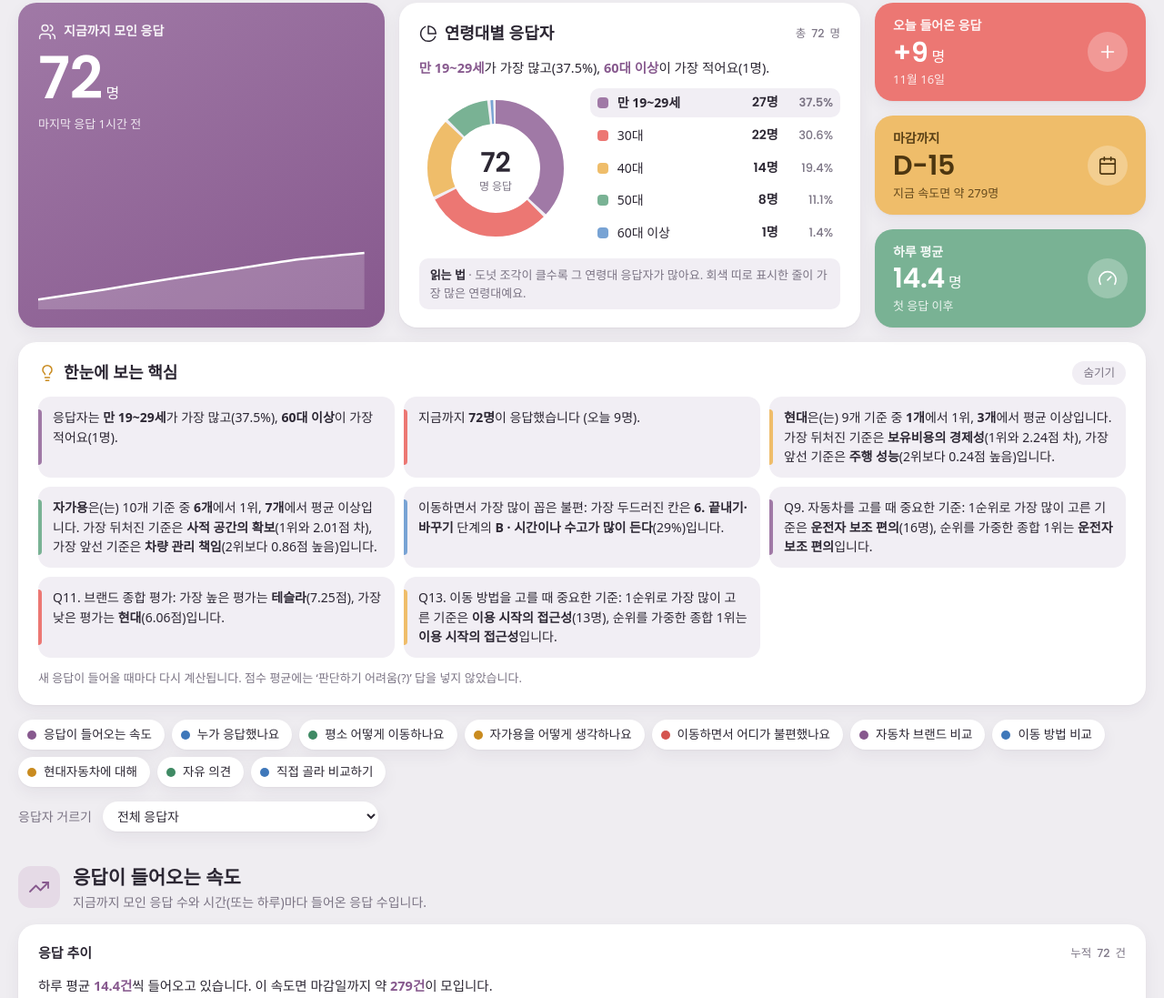
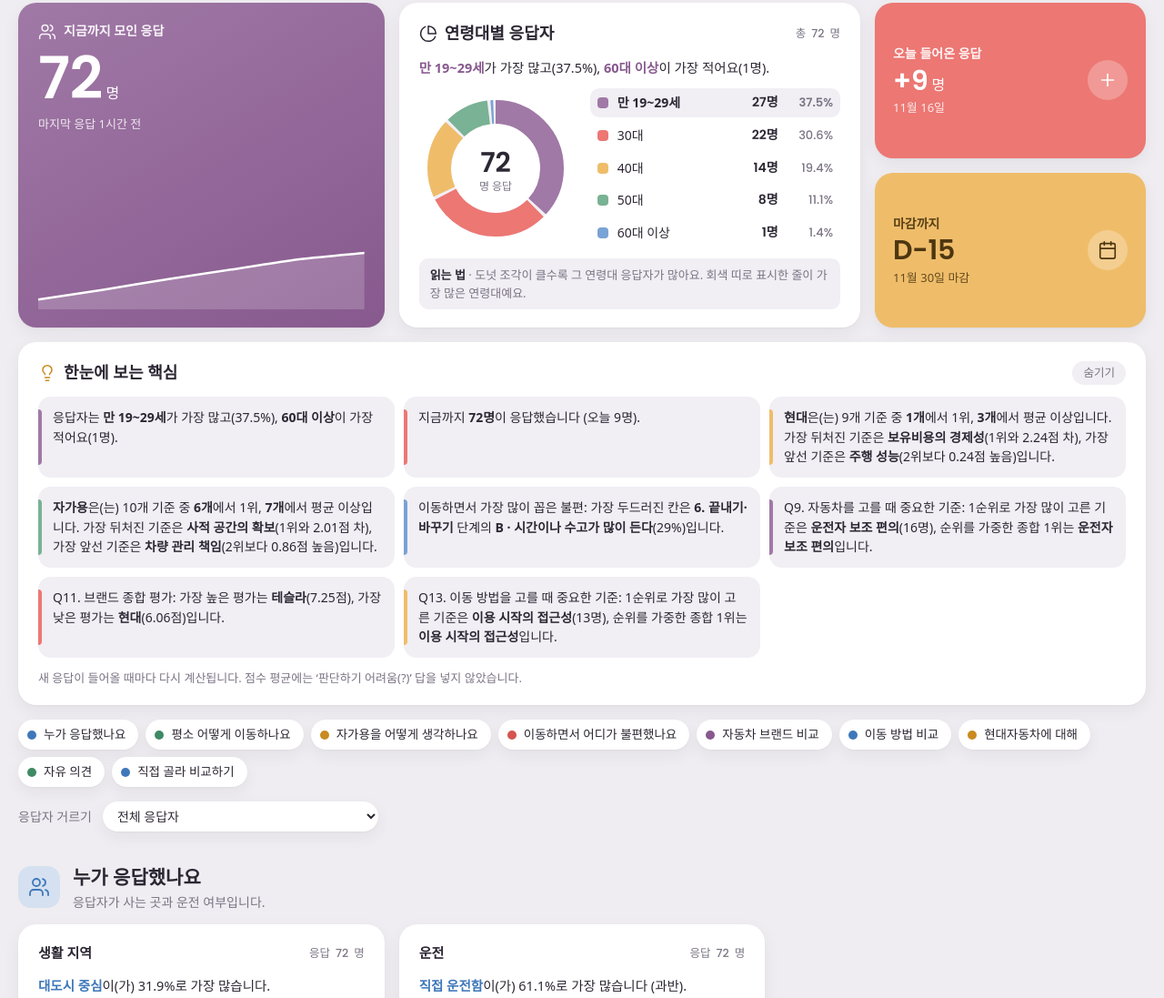
Before and after one commit to ghyun417/-, a plain HTML site: page dashboard/index.html in a window 1280 px wide. Shown: the part 164-1261 px from the top of the page at 91% size. Drawn offline with Linux system fonts and the light colour scheme; a web font is replaced by a local one.

Commit message:
Drop the daily average tile and the response pace section
Co-Authored-By: Claude Opus 5.5 <noreply@anthropic.com>
Claude-Session: https://claude.ai/code/session_01X5FkqyH53P9rnNtyb9SPS8

```diff
--- a/dashboard/index.html
+++ b/dashboard/index.html
@@ -108,7 +108,7 @@ button:focus-visible, select:focus-visible, input:focus-visible, a:focus-visible
 .tile.hero .spark-line { stroke: #fff; fill: none; stroke-width: 2.5; }
 .tile.hero .spark-area { fill: rgba(255, 255, 255, 0.18); }
 .tile.hero text { fill: rgba(255, 255, 255, 0.85); font-size: 11px; font-family: var(--font-body); }
-.minis { grid-column: span 3; display: grid; grid-template-rows: repeat(3, 1fr); gap: 16px; }
+.minis { grid-column: span 3; display: grid; grid-auto-rows: 1fr; gap: 16px; }
 .minis .tile { padding: 14px 20px; flex-direction: row; align-items: center; justify-content: space-between; gap: 10px; }
 .minis .tile .t-value { font-size: 30px; }
 .tile.coral { background: var(--coral); color: #fff; }
@@ -117,7 +117,7 @@ button:focus-visible, select:focus-visible, input:focus-visible, a:focus-visible
 .tile .t-ico { width: 44px; height: 44px; border-radius: 50%; display: grid; place-items: center; background: rgba(255, 255, 255, 0.25); }
 .tile .t-ico .ico { width: 22px; height: 22px; }
 .agecard { grid-column: span 5; }
-@media (max-width: 1080px) { .tile.hero { grid-column: span 6; } .agecard { grid-column: span 6; } .minis { grid-column: 1 / -1; grid-template-rows: none; grid-template-columns: repeat(3, 1fr); } }
+@media (max-width: 1080px) { .tile.hero { grid-column: span 6; } .agecard { grid-column: span 6; } .minis { grid-column: 1 / -1; grid-auto-rows: auto; grid-template-columns: repeat(2, 1fr); } }
 @media (max-width: 720px) { .tile.hero, .agecard { grid-column: 1 / -1; } .minis { grid-template-columns: 1fr; } .tile.hero .t-value { font-size: 52px; } }
 
 /* donut */
@@ -783,7 +783,7 @@ function render() {
   const secs = (hints.sections || []).map((sec) => ({ ...sec, re: new RegExp(sec.match), items: [] }));
   const etc = { id: "etc", title: "그 밖의 문항", desc: "", icon: "compare", color: "sky", items: [] };
   for (const it of items) (secs.find((sec) => sec.re.test(it.title)) || etc).items.push(it);
-  const allSecs = [{ id: "pace", title: "응답이 들어오는 속도", desc: "지금까지 모인 응답 수와 시간(또는 하루)마다 들어온 응답 수입니다.", icon: "trend", color: "mauve", items: [{ html: timelineCard }] }, ...secs, etc].filter((sec) => sec.items.length);
+  const allSecs = [...secs, etc].filter((sec) => sec.items.length);
   if (crossCard) allSecs.push({ id: "compare", title: "직접 골라 비교하기", desc: "두 문항을 골라, 한 문항의 답에 따라 다른 문항의 답이 어떻게 달라지는지 봅니다. 예: 연령대별로 자가용을 대하는 태도.", icon: "compare", color: "sky", items: [{ html: crossCard }] });
   const nav = `<nav class="nav hide-present" aria-label="바로가기">${allSecs.map((sec) => `<a href="#${sec.id}" class="c-${sec.color || "mauve"}"><i></i>${esc(sec.title)}</a>`).join("")}</nav>`;
   const secHTML = allSecs.map((sec) => `<section class="sec c-${sec.color || "mauve"}" id="${sec.id}"><div class="sec-head"><span class="s-ico">${icon(sec.icon)}</span><div><h2>${esc(sec.title)}</h2>${sec.desc ? `<p>${esc(sec.desc)}</p>` : ""}</div></div><div class="grid">${sec.items.map((x) => x.html).join("")}</div></section>`).join("");
@@ -795,8 +795,7 @@ function render() {
   const mini = (cls2, ic, label, value, unit, sub) => `<div class="tile ${cls2}"><div style="display:flex;flex-direction:column;gap:2px;min-width:0"><span class="t-label">${label}</span><span class="t-value">${value}${unit ? `<small>${unit}</small>` : ""}</span>${sub ? `<span class="t-sub">${sub}</span>` : ""}</div><span class="t-ico">${icon(ic)}</span></div>`;
   const minis = `<div class="minis">
     ${mini("coral", "plus", "오늘 들어온 응답", `+${todayN}`, "명", `${now.getMonth() + 1}월 ${now.getDate()}일`)}
-    ${end ? mini("amber", "calendar", "마감까지", `D-${daysLeft}`, "", projected != null ? `지금 속도면 약 ${projected}명` : `${+CFG.endDate.slice(5, 7)}/${+CFG.endDate.slice(8, 10)} 마감`) : ""}
-    ${mini("sage", "gauge", "하루 평균", perDay ? perDay.toFixed(1) : "-", "명", "첫 응답 이후")}
+    ${end ? mini("amber", "calendar", "마감까지", `D-${daysLeft}`, "", `${+CFG.endDate.slice(5, 7)}월 ${+CFG.endDate.slice(8, 10)}일 마감`) : ""}
   </div>`;
 
   const banner = (D.demo ? `<div class="banner">지금 보이는 것은 <b>예시 데이터</b>입니다. 실제 응답을 보려면 아래 <b>시트 연결하기</b>를 따라 하세요.</div>` : "") +
```
